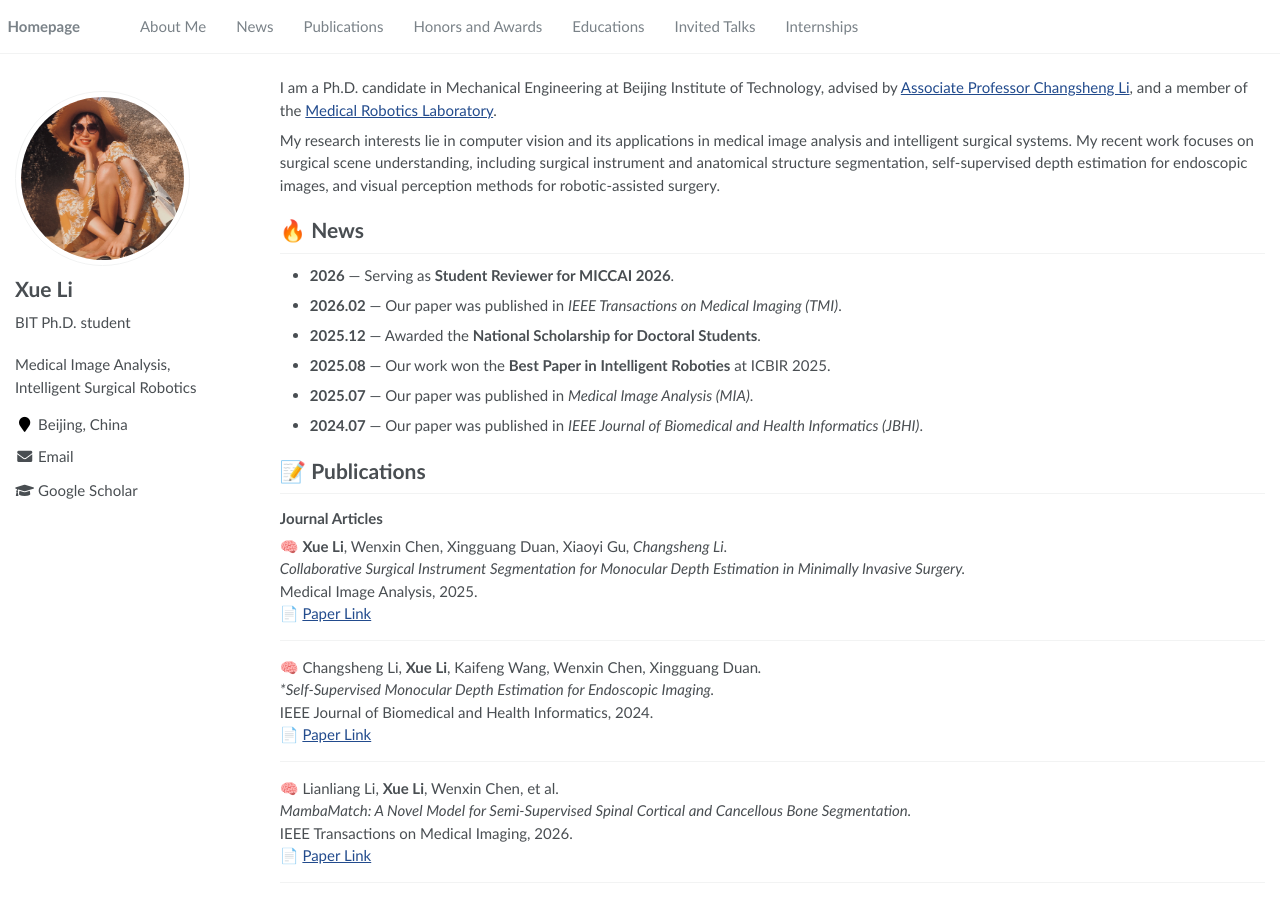
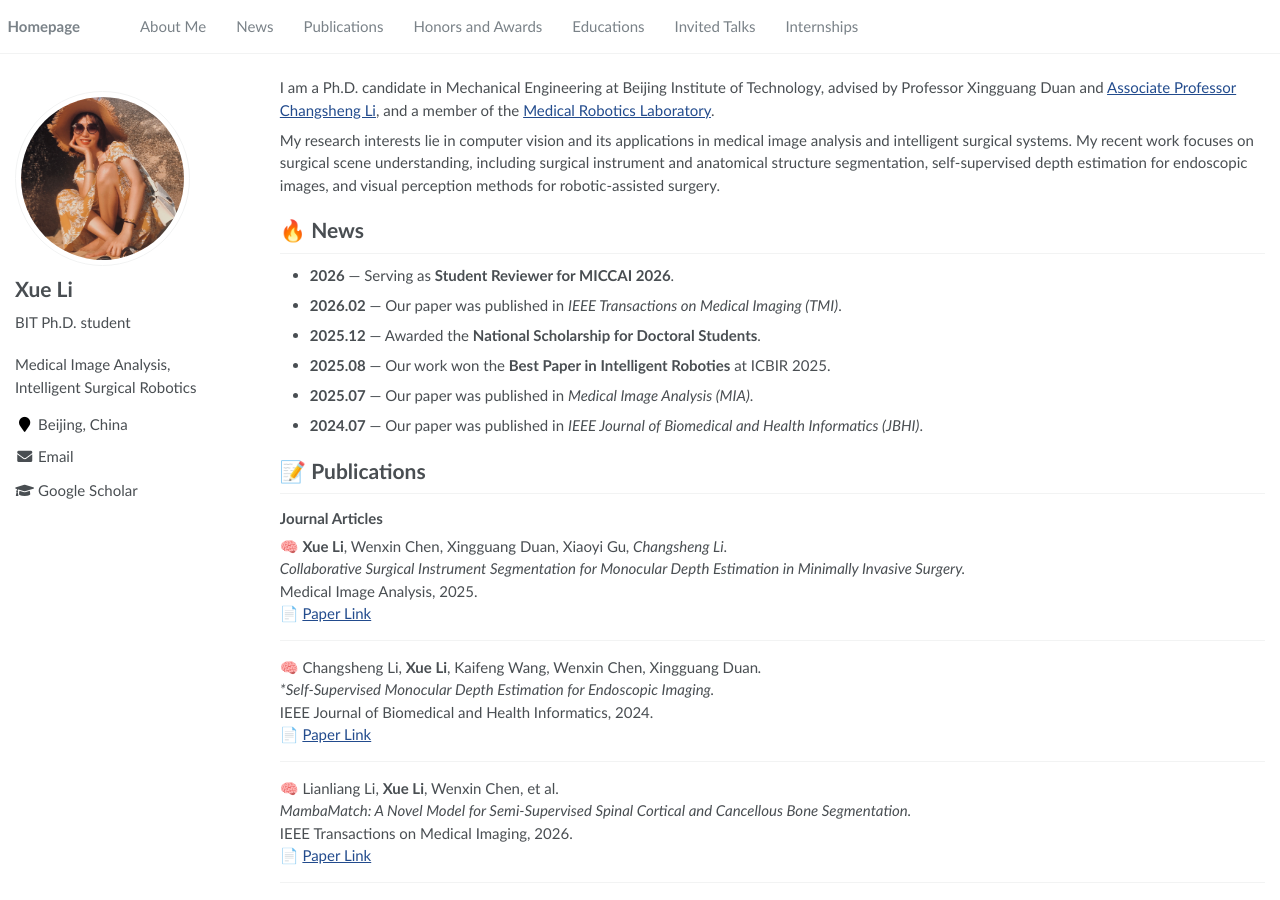
Before and after one commit to Lewhite-bot/Lewhite-bot.github.io, a Jekyll site: the page built from _pages/about.md, in a window 1280 px wide and 900 px high. Built offline with Jekyll 4.4.1, drawn with Linux system fonts in a browser that asks for light colours.

Commit message:
update homepage

```diff
--- a/_pages/about.md
+++ b/_pages/about.md
@@ -17,7 +17,7 @@ redirect_from:
 
 <span class='anchor' id='about-me'></span>
 
-I am a Ph.D. candidate in Mechanical Engineering at Beijing Institute of Technology, advised by [Associate Professor Changsheng Li](https://scholar.google.com/citations?user=sMpQ8q0AAAAJ&hl=en&oi=sra), and a member of the [Medical Robotics Laboratory](https://mr.bit.edu.cn/index.htm).
+I am a Ph.D. candidate in Mechanical Engineering at Beijing Institute of Technology, advised by Professor Xingguang Duan and [Associate Professor Changsheng Li](https://scholar.google.com/citations?user=sMpQ8q0AAAAJ&hl=en&oi=sra), and a member of the [Medical Robotics Laboratory](https://mr.bit.edu.cn/index.htm).
 
 My research interests lie in computer vision and its applications in medical image analysis and intelligent surgical systems. My recent work focuses on surgical scene understanding, including surgical instrument and anatomical structure segmentation, self-supervised depth estimation for endoscopic images, and visual perception methods for robotic-assisted surgery.
 
```
